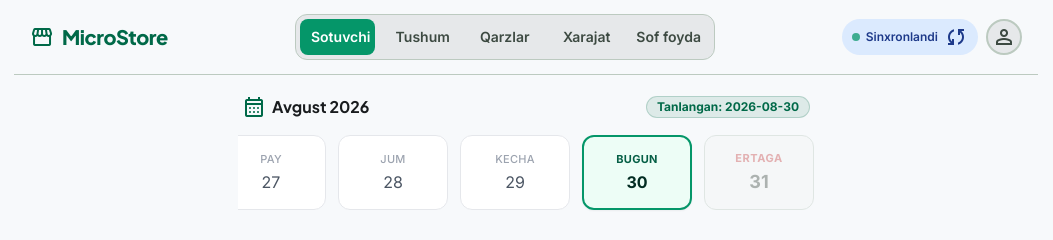
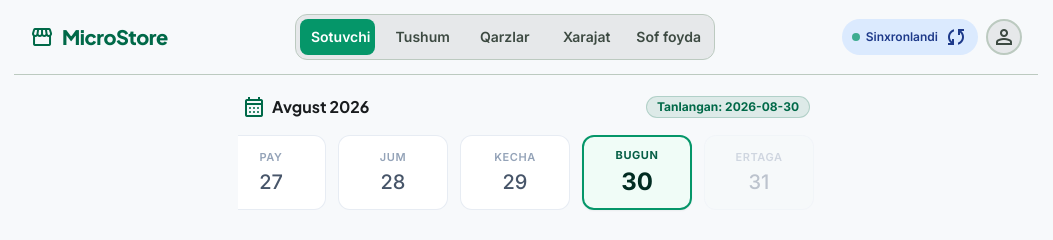
Before and after one commit to mahkamjonov/microstore, a React (Vite) app in the folder apps/web/: page / in a window 1280 px wide. Shown: the top 240 px of the page, without its empty margins (114-1167 px from the left). Built offline with nearby package versions, Linux system fonts and the light colour scheme.

Commit message:
style: upgrade DateSelector typography hierarchy with geometric sans-serif stack, tracking-wider, slate-400/emerald-950 font hierarchy, and SaaS card border styles

```diff
--- a/apps/web/src/components/DateSelector.tsx
+++ b/apps/web/src/components/DateSelector.tsx
@@ -96,12 +96,12 @@ export const DateSelector: React.FC = () => {
                   key={yearMonthDay}
                   ref={isSelected ? (el) => (activeCardRef.current = el) : null}
                   title="Ertangi kunga tushum kiritish mumkin emas"
-                  className="flex-shrink-0 w-[110px] min-w-[110px] h-[75px] rounded-xl border border-outline-variant bg-surface-container-low flex flex-col items-center justify-center text-on-surface-variant opacity-40 cursor-not-allowed select-none shadow-xs"
+                  className="flex-shrink-0 w-[110px] min-w-[110px] h-[75px] rounded-xl border border-slate-200/60 bg-slate-50/50 flex flex-col items-center justify-center p-3 md:p-4 text-slate-400 opacity-40 cursor-not-allowed select-none"
                 >
-                  <span className="text-[11px] uppercase font-bold text-error/80 tracking-wider">
+                  <span className="text-[11px] font-semibold tracking-wider text-slate-400 uppercase">
                     {label}
                   </span>
-                  <span className="text-[18px] font-bold mt-0.5">{dayNum}</span>
+                  <span className="text-xl font-medium text-slate-500 font-sans mt-0.5">{dayNum}</span>
                 </div>
               );
             }
@@ -112,22 +112,22 @@ export const DateSelector: React.FC = () => {
                 ref={isSelected ? (el) => (activeCardRef.current = el) : null}
                 type="button"
                 onClick={() => setSelectedDate(yearMonthDay)}
-                className={`flex-shrink-0 w-[110px] min-w-[110px] h-[75px] flex flex-col items-center justify-center p-2.5 rounded-xl border transition-all active:scale-95 ${
+                className={`flex-shrink-0 w-[110px] min-w-[110px] h-[75px] flex flex-col items-center justify-center p-3 md:p-4 rounded-xl transition-all duration-150 active:scale-95 cursor-pointer ${
                   isSelected
-                    ? 'bg-emerald-50/90 border-2 border-emerald-600 shadow-sm'
-                    : 'bg-white border-gray-200 hover:border-gray-300'
+                    ? 'border-2 border-emerald-600 bg-emerald-50/60 shadow-sm'
+                    : 'border border-slate-200/80 bg-white hover:border-slate-300'
                 }`}
               >
                 <span
-                  className={`text-[11px] uppercase tracking-wide ${
-                    isSelected ? 'font-bold text-emerald-800' : 'font-medium text-gray-400'
+                  className={`text-[11px] tracking-wider uppercase ${
+                    isSelected ? 'font-bold text-emerald-800' : 'font-semibold text-slate-400'
                   }`}
                 >
                   {label}
                 </span>
                 <span
-                  className={`text-base mt-0.5 ${
-                    isSelected ? 'font-bold text-emerald-950' : 'font-normal text-gray-600'
+                  className={`font-sans mt-0.5 ${
+                    isSelected ? 'text-2xl font-bold text-emerald-950' : 'text-xl font-medium text-slate-600'
                   }`}
                 >
                   {dayNum}
```
